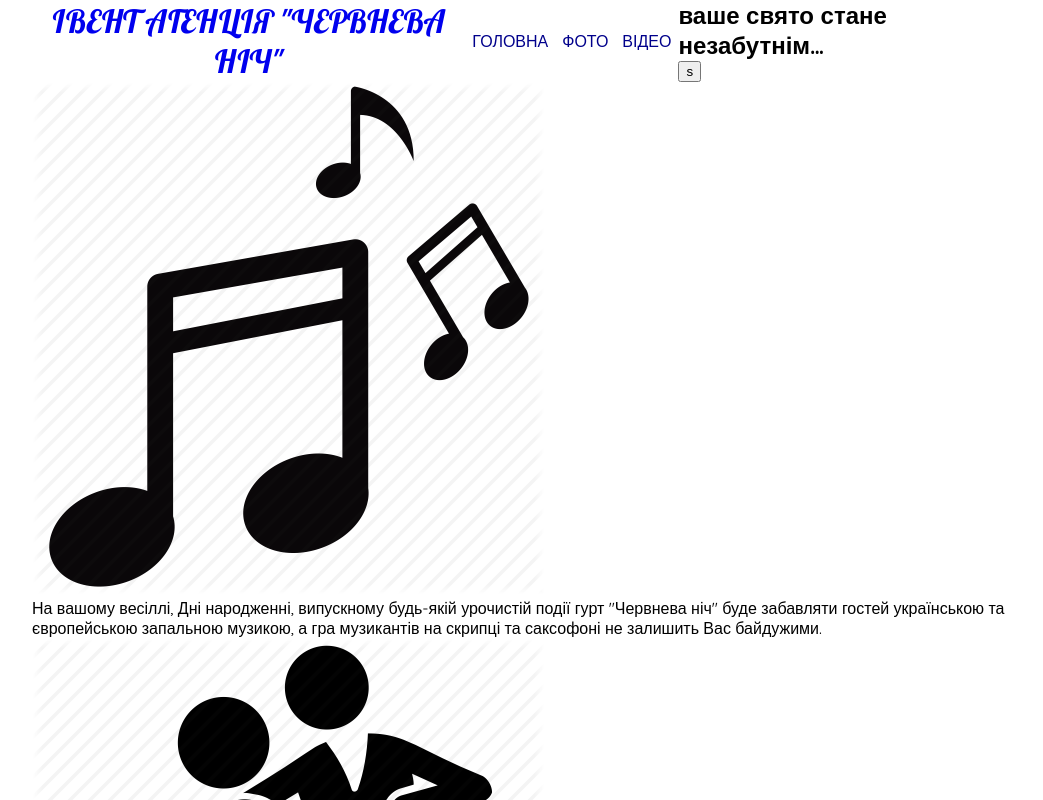
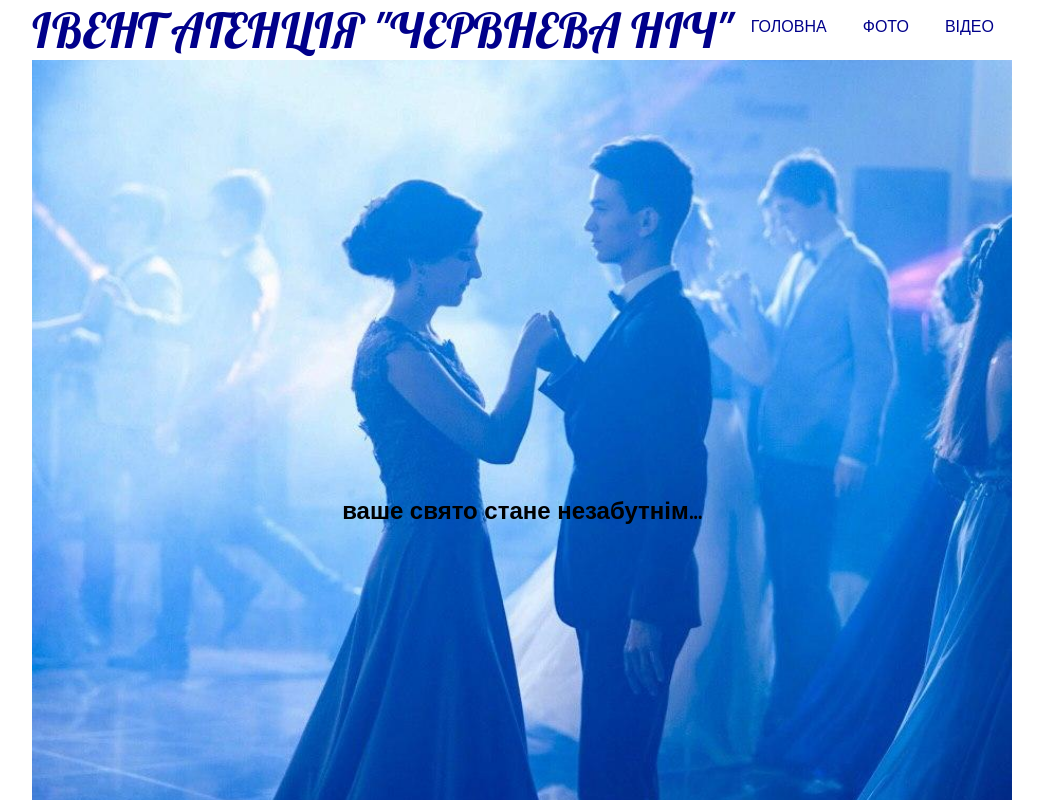
Before and after one commit to olkonah1121/Che-Nich, a plain HTML site: page index.html in a window 1280 px wide. Shown: the top 800 px of the page, without its empty margins (118-1161 px from the left). Drawn offline with Linux system fonts and the light colour scheme.

Commit message:
header ss

```diff
--- a/css/index.css
+++ b/css/index.css
@@ -17,17 +17,13 @@ footer {
     padding: 0;
 }
 
-
-
-
-#logo a {
+header nav .logo  {
     font-family: 'Lobster', cursive;
-    font-size: 2rem;
+    font-size: 3rem;
+    text-align: center;
+    text-transform: uppercase;
+    color: var(--main-color);
     text-decoration: none;
-    text-align: center
-    color: var(--main-color)}
- #logo {
-     text-align: center;
      }
 
  header nav .menu {
@@ -36,25 +32,30 @@ footer {
     padding: 0;
     list-style-type: none;
     justify-content: space-around;
+
  }
  header nav .menu a {
     text-transform: uppercase;
     text-decoration: none;
     color: var(--main-color);
-      border: 2px solid transparent;
+    border: 1px solid transparent;
     padding: 5px;
 
 }
 header nav .menu a:hover {
-    border: 2px solid var(--main-color);
+    border: 1px solid var(--main-color);
 }
 @media (min-width: 800px) {
-    header  {
+    header nav {
+        display: flex;
+    }
+    header section {
+    background-image: url(../img/ivent.jpg);
+    min-height: 900px;
+    background-size: cover;
+    background-position: center;
     display: flex;
     align-items: center;
-    justify-content: center ;}
+    justify-content: center;
+    flex-direction: column;
 }
-}
-header section  {
-    background-image: url(../img/ivent.jpg);
-}
--- a/index.html
+++ b/index.html
@@ -9,10 +9,8 @@
 </head>
 <body>
    <header>
-     <div id="logo">
-       <span><a href="index.html">ІВЕНТ АГЕНЦІЯ "ЧЕРВНЕВА НІЧ"</a></span>
-     </div>
-     <nav>
+    <nav>
+       <a class="logo" href="index.html">ІВЕНТ АГЕНЦІЯ "ЧЕРВНЕВА НІЧ"</a></span>
             <ul class="menu">
               <li><a href="index.html">Головна</a></li>
               <li><a href="photo.html">Фото</a></li>
@@ -21,8 +19,6 @@
      </nav>
      <section>
      <h1>ваше свято стане незабутнім...</h1>
-     <button>s</button>
-     </section>
     </header>
     <main>
       <div>
```
Lines whose indentation alone changed are shown as unchanged.
